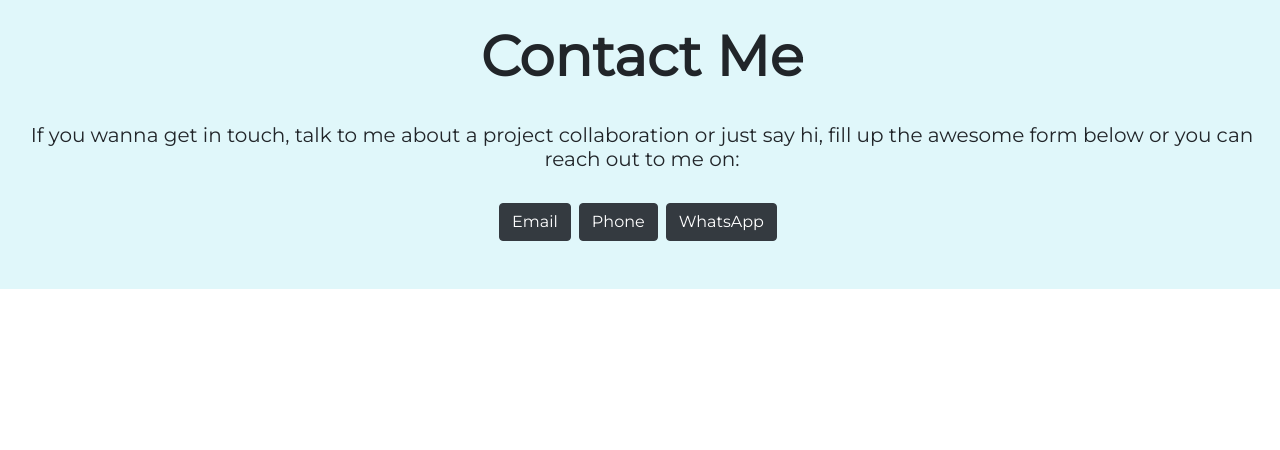
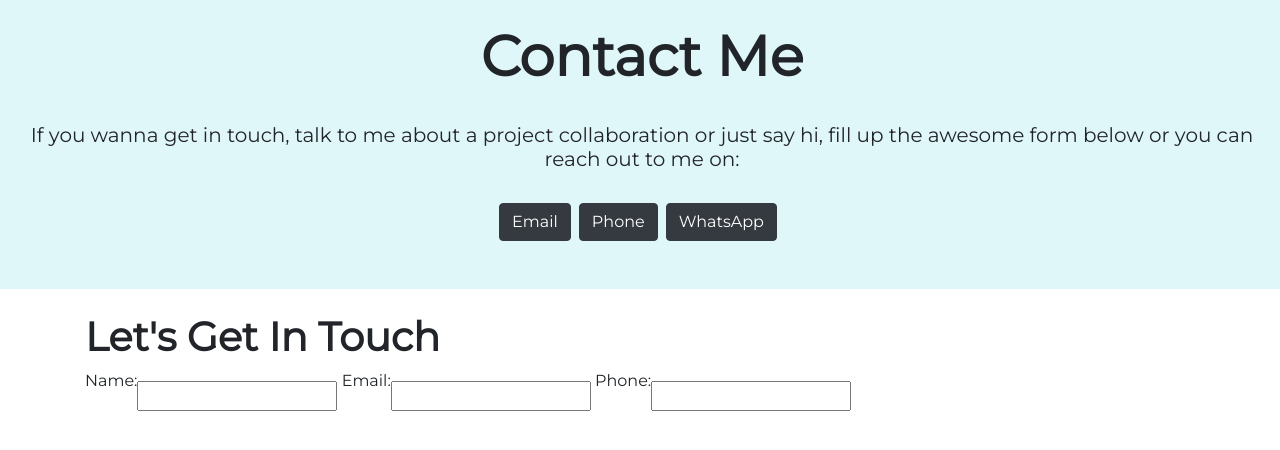
Before and after one commit to D-E-F-E-A-T/Portfolio-Website, a Django app: page /contact-me in a window 1280 px wide. Shown: the part 143-593 px from the top of the page. Run offline with Django 3.2, Linux system fonts and the light colour scheme; some libraries are stand-ins or nearby versions.

Commit message:
added form to contact me.html

```diff
--- a/main/forms.py
+++ b/main/forms.py
@@ -1,6 +1,6 @@
 from django import forms
 
 class contactForm(forms.Form):
-    name = forms.CharField(label="Name", max_length= 30, required=True, help_text="Enter Name" )
-    email = forms.EmailField(label="Email", required=True, help_text="Enter Email")
-    phone = forms.CharField(label="Phone", max_length= 12, required=True, help_text="Phone")
+    name = forms.CharField(label="Name", max_length= 30, required=True )
+    email = forms.EmailField(label="Email", required=True)
+    phone = forms.CharField(label="Phone", max_length= 12, required=True)
--- a/main/templates/main/contact me.html
+++ b/main/templates/main/contact me.html
@@ -29,6 +29,14 @@
             <br>
         </div>
     </div>
+    <br>
+    <div class="container">
+        <h1 style="font-weight: bolder;">Let's Get In Touch</h1>
+        <form method="POST">
+                {% csrf_token %}
+                {{form}}
+        </form>
+    </div>
 
 </body>
 
--- a/main/views.py
+++ b/main/views.py
@@ -1,5 +1,6 @@
 from django.shortcuts import render
 from django.http import HttpResponse
+from . forms import contactForm
 
 import praw
 import random
@@ -35,4 +36,5 @@ def projects(request):
     return render(request, 'main/projects.html')
 
 def contactMe(request):
-    return render(request, 'main/contact me.html')
+    form = contactForm()
+    return render(request, 'main/contact me.html', {'form': form})
```
